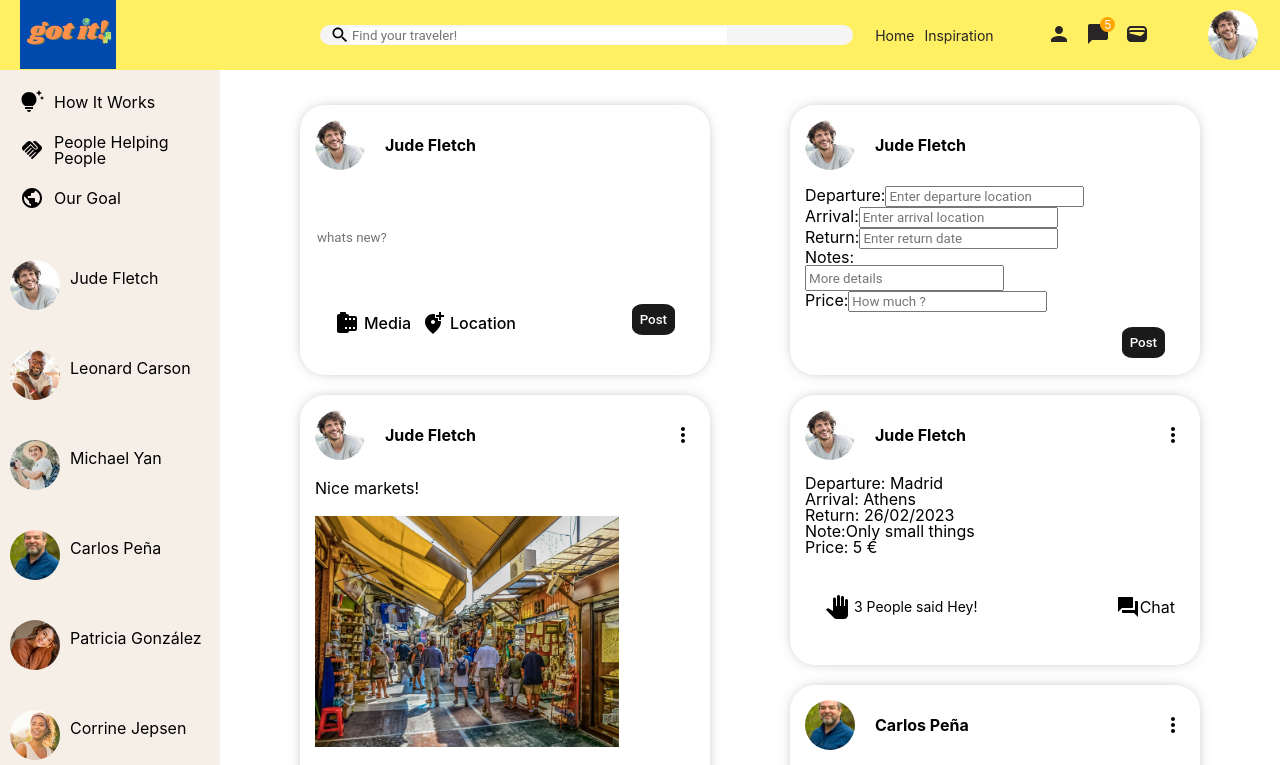
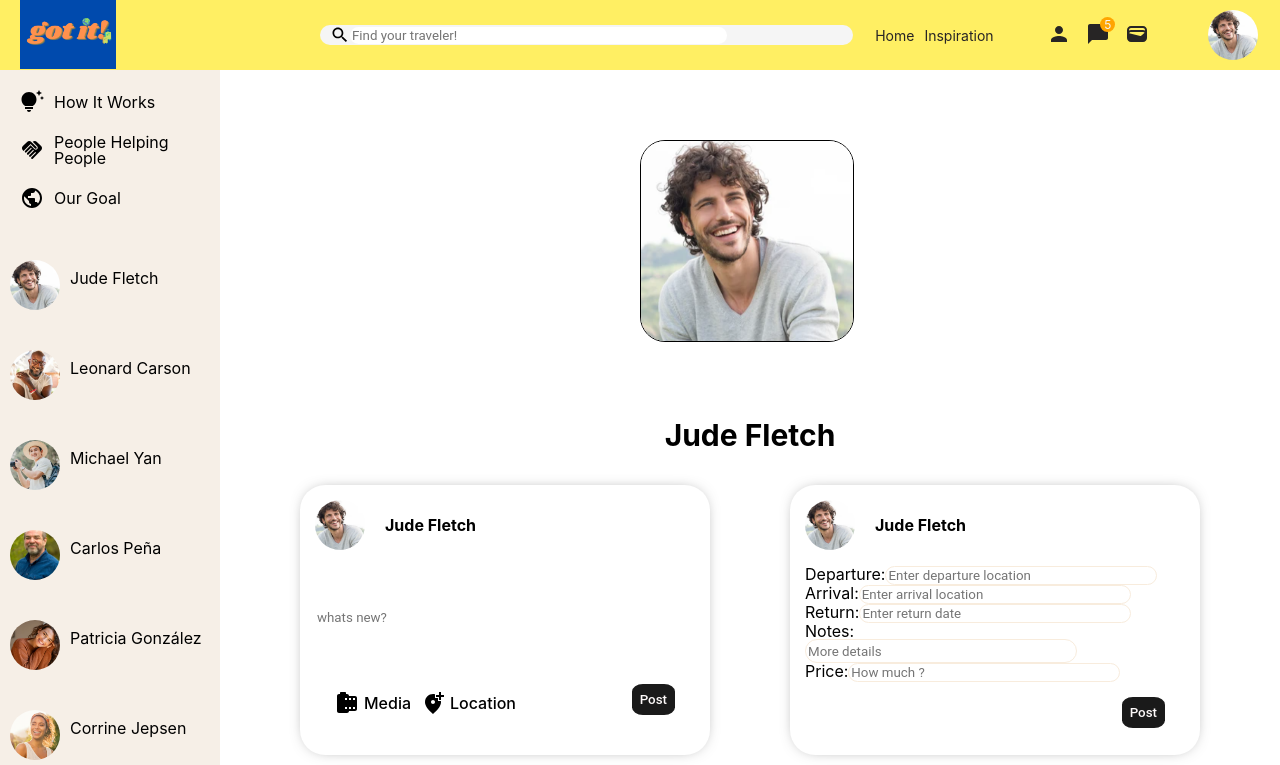
Before and after one commit to MikaJacome/Final-Project, a React (Create React App) app in the folder front/: page /Inspiration in a window 1280 px wide. Shown: the top 765 px of the page. Built offline with nearby package versions, Linux system fonts and the light colour scheme.

Commit message:
add complete profile

```diff
--- a/front/src/App.js
+++ b/front/src/App.js
@@ -1,9 +1,10 @@
 import Inspiration from "./pages/inspiration/Inspiration";
+import Profile from "./pages/profile/Profile";
 
 
 function App() {
   return (
-    <Inspiration/>
+    <Profile/>
   );
 }
 
--- a/front/src/components/Travel/travel.css
+++ b/front/src/components/Travel/travel.css
@@ -37,6 +37,13 @@
     justify-content: center;
 }
 
+input{
+    border-radius: 30px;
+    border: solid 1px;
+    border-color: #f8ecdd;
+    width: 70%;
+}
+
 .button{
     display: flex;
     align-items: flex-end;
--- /dev/null
+++ b/front/src/pages/profile/Profile.jsx
@@ -0,0 +1,32 @@
+import "./profile.css"
+import Topbar from "../../components/Topbar/Topbar";
+import Leftbar from "../../components/Leftbar/Leftbar";
+import Feed from "../../components/Feed/Feed";
+import TravelFeed from "../../components/TravelFeed/TravelFeed";
+
+export default function Profile(){
+    return(
+        <>
+            <Topbar/>
+
+            <div className="profile">
+                <Leftbar/>
+                <div className="main">
+
+                    <div className="pTop">
+                        <div className="user">
+                            <img src="assets/media/boy-1.png" alt="" className="pPPhoto"/>
+                        </div>
+                        <div className="pName">
+                            <p className="pUName">Jude Fletch</p>
+                        </div>
+                    </div>
+                    <div className="pBody">
+                        <Feed/>
+                        <TravelFeed/>
+                    </div>
+                </div>
+            </div>
+        </>
+    );
+}
--- /dev/null
+++ b/front/src/pages/profile/profile.css
@@ -0,0 +1,42 @@
+.profile{
+    display: flex;
+}
+
+.main{
+    flex: 9;
+}
+
+.user{
+    height: 300px;
+    position: relative;
+    padding-top: 50px;
+}
+
+.pPPhoto{
+    width: 20%;
+    height: 200px;
+    background-color: white;
+    margin:20px 420px 0 420px;
+    border: 1px solid;
+    border-radius: 25px;
+    display: flex;
+    flex-direction: column;
+    align-items: center;
+    justify-content: space-evenly;
+}
+
+.pName{
+    display: flex;
+    flex-direction: column;
+    align-items: center;
+    justify-content: center;
+}
+
+.pUName{
+    font-size: 30px;
+    font-weight: bold;
+}
+
+.pBody{
+    display: flex;
+}
```
